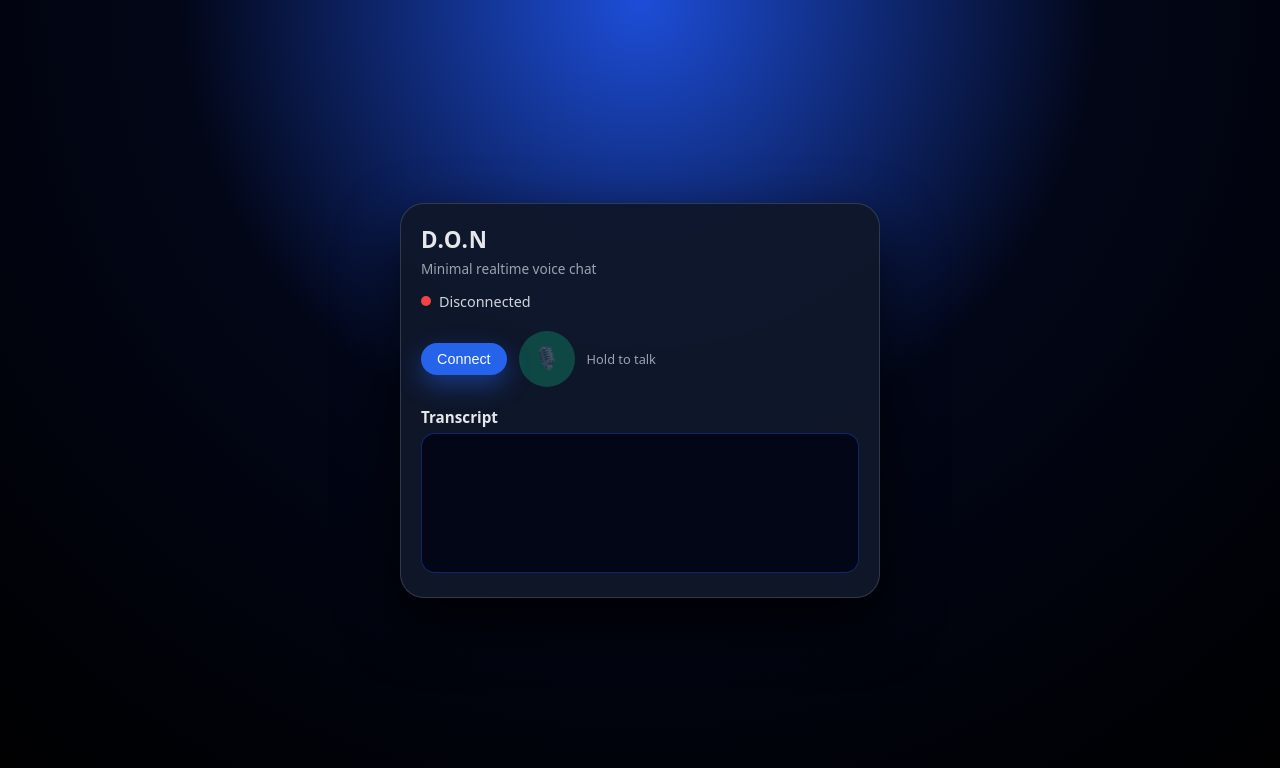
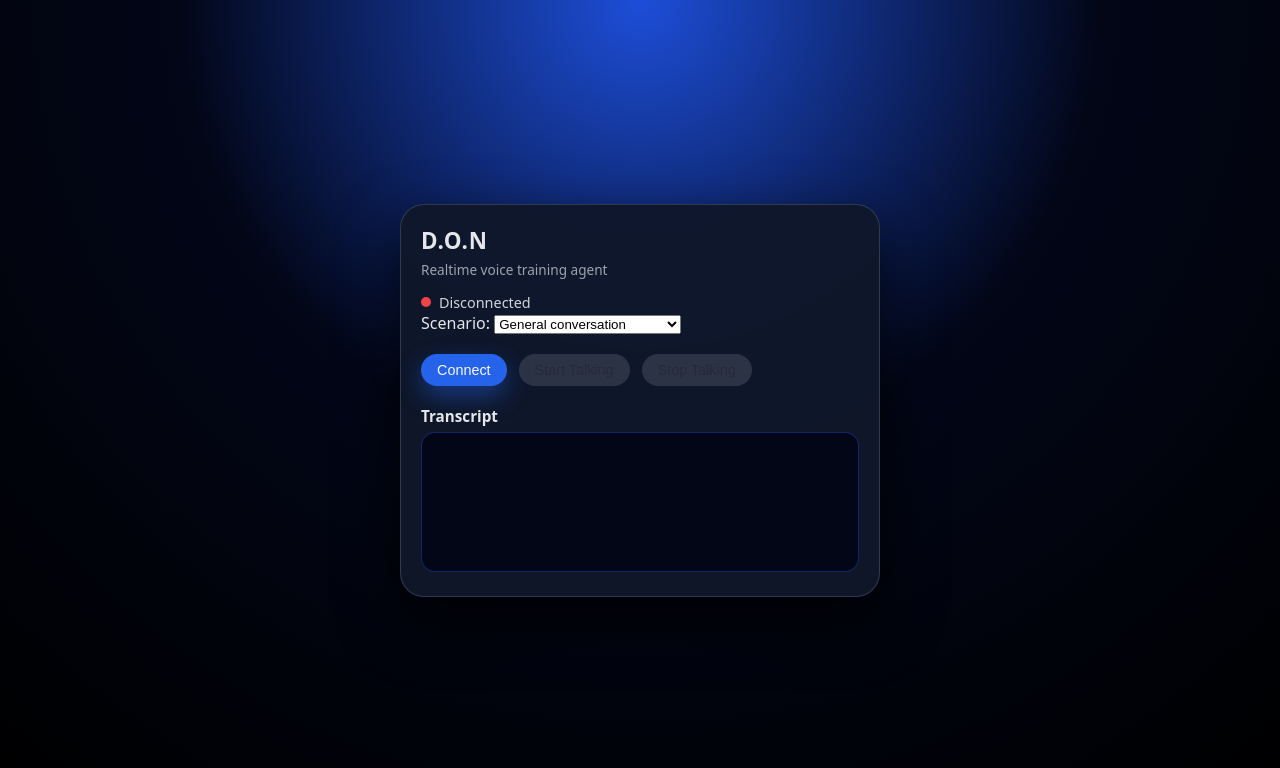
Before and after one commit to Samuel-Ranjith/D.O.N, a website: page index.html in a window 1280 px wide. Drawn offline with Linux system fonts and the light colour scheme.

Commit message:
Update index.html

```diff
--- a/index.html
+++ b/index.html
@@ -6,28 +6,50 @@
     <meta name="viewport" content="width=device-width, initial-scale=1" />
     <link rel="stylesheet" href="./style.css" />
   </head>
+
   <body>
     <div class="page">
       <main class="card">
         <header class="card-header">
           <h1>D.O.N</h1>
-          <p class="subtitle">Minimal realtime voice chat</p>
+          <p class="subtitle">Realtime voice training agent</p>
         </header>
 
+        <!-- Connection Status -->
         <section class="status-row">
           <span class="status-dot" id="status-dot"></span>
           <span id="status-text">Disconnected</span>
         </section>
 
+        <!-- Scenario Selector -->
+        <section class="scenario">
+          <label for="scenario-select">Scenario:</label>
+          <select id="scenario-select">
+            <option value="default">General conversation</option>
+            <option value="angry_customer">Angry Customer</option>
+            <option value="sales_pitch">Sales Pitch</option>
+            <option value="price_resistance">Price Objection</option>
+            <option value="service_complaint">Service Complaint</option>
+            <option value="landscaping_quote">Landscaping Quote Dispute</option>
+          </select>
+        </section>
+
+        <!-- Controls -->
         <section class="controls">
           <button id="connect-btn" class="btn primary">Connect</button>
 
-          <button id="mic-btn" class="mic-btn" disabled>
-            <span class="mic-icon">🎙️</span>
+          <button id="start-btn" class="btn green" disabled>
+            Start Talking
           </button>
-          <span class="mic-label">Hold to talk</span>
+
+          <button id="stop-btn" class="btn red" disabled>
+            Stop Talking
+          </button>
         </section>
 
+        <audio id="remoteAudio" autoplay playsinline></audio>
+
+        <!-- Transcript -->
         <section class="log-section">
           <h2>Transcript</h2>
           <div id="log" class="log"></div>
```
